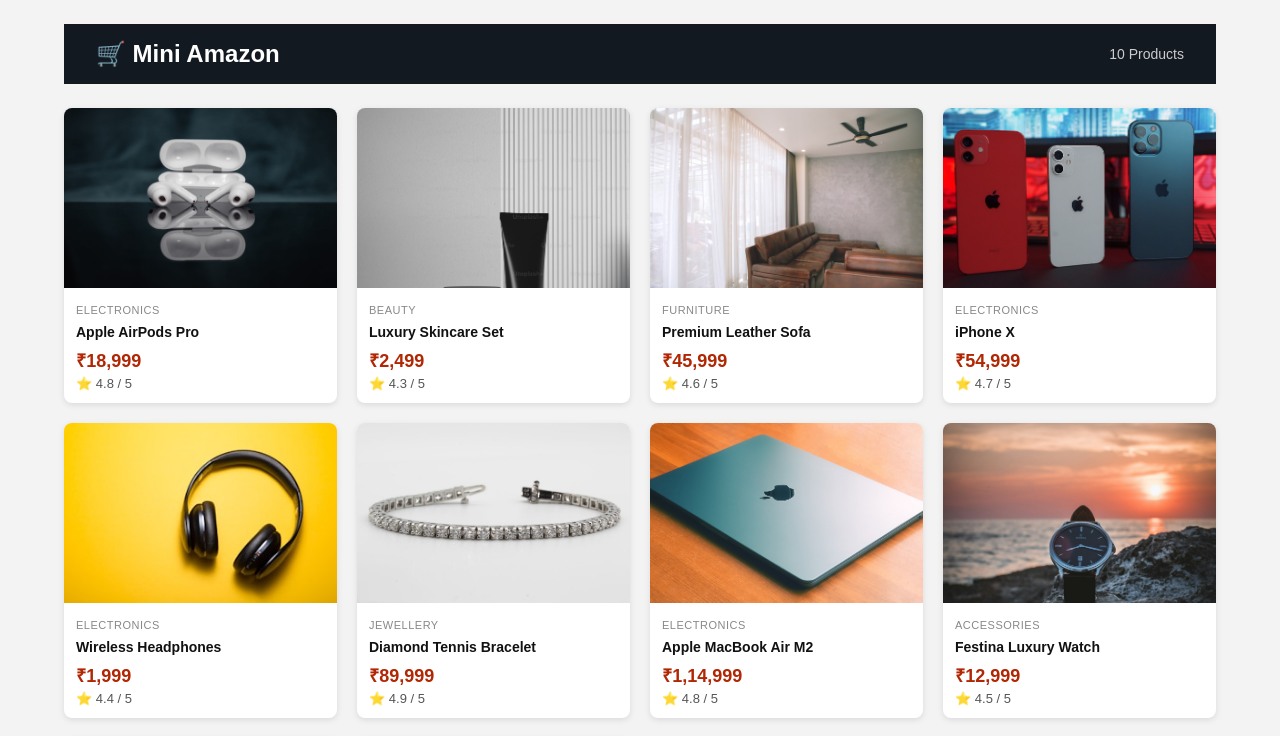
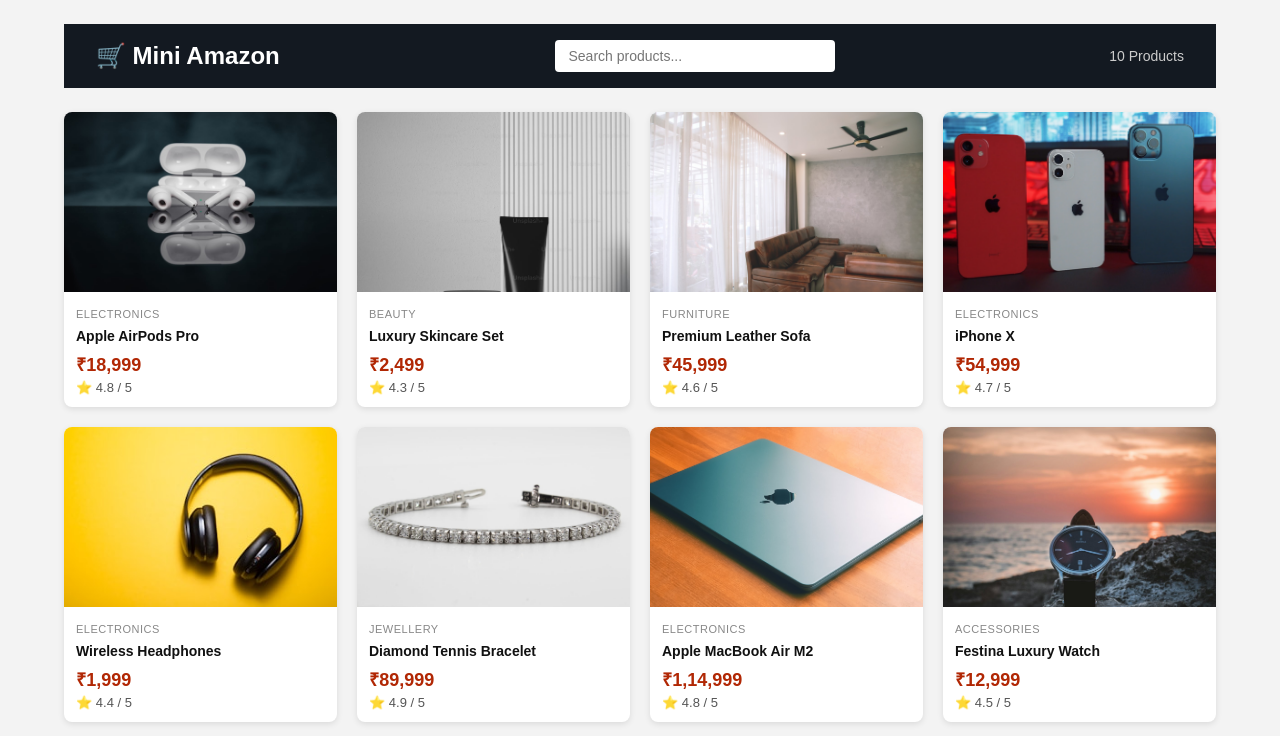
Before and after one commit to harshith1-none/mini-amazon-clone, a React (Vite) app: page / in a window 1280 px wide. Shown: the top 736 px of the page. Built offline with nearby package versions, Linux system fonts and the light colour scheme.

Commit message:
Day 3: Search bar with filter, controlled input, no results state

```diff
--- a/src/App.css
+++ b/src/App.css
@@ -95,3 +95,42 @@
   color: #555;
 }
 /* day 2 step 4 */
+
+/* day 3 step 3 */
+.search-bar {
+  display: flex;
+  align-items: center;
+  gap: 8px;
+}
+
+.search-bar input {
+  padding: 8px 14px;
+  border-radius: 4px;
+  border: none;
+  font-size: 14px;
+  width: 280px;
+  outline: none;
+}
+
+.search-bar button {
+  background: transparent;
+  border: none;
+  color: white;
+  font-size: 16px;
+  cursor: pointer;
+  padding: 4px 8px;
+  border-radius: 4px;
+}
+
+.search-bar button:hover {
+  background: rgba(255,255,255,0.15);
+}
+
+.no-results {
+  text-align: center;
+  padding: 60px 0;
+  color: #888;
+  font-size: 16px;
+  grid-column: 1 / -1;
+}
+/* day 3 step 3 */
--- a/src/App.jsx
+++ b/src/App.jsx
@@ -1,17 +1,26 @@
-// day 2/step 3
+//day 3 step 1
+import { useState } from 'react';
 import products from './data/products';
 import ProductCard from './components/ProductCard';
+import SearchBar from './components/SearchBar';
 import './App.css';
 
 function App() {
+  const [query, setQuery] = useState('');
+
+  const filtered = products.filter((product) =>
+    product.name.toLowerCase().includes(query.toLowerCase())
+  );
+
   return (
     <div className="app">
       <header className="header">
         <h1>🛒 Mini Amazon</h1>
-        <p>{products.length} Products</p>
+        <SearchBar query={query} setQuery={setQuery} />
+        <p>{filtered.length} Products</p>
       </header>
       <div className="product-grid">
-        {products.map((product) => (
+        {filtered.map((product) => (
           <ProductCard
             key={product.id}
             name={product.name}
@@ -21,10 +30,18 @@
             image={product.image}
           />
         ))}
+
+          { /* day 3 step 4 */ }
+        {filtered.length === 0 && (
+           <p className="no-results">No products found for "{query}"</p>
+        )}
+          { /* day 3 step 4 */}
+
       </div>
     </div>
   );
 }
 
 export default App;
-// day 2/step 3
+
+//day 3 step 1
--- /dev/null
+++ b/src/components/SearchBar.jsx
@@ -0,0 +1,19 @@
+//day 3 step 2
+function SearchBar({ query, setQuery }) {
+  return (
+    <div className="search-bar">
+      <input
+        type="text"
+        placeholder="Search products..."
+        value={query}
+        onChange={(e) => setQuery(e.target.value)}
+      />
+      {query && (
+        <button onClick={() => setQuery('')}>✕</button>
+      )}
+    </div>
+  );
+}
+
+export default SearchBar;
+//day 3 step 2
```
